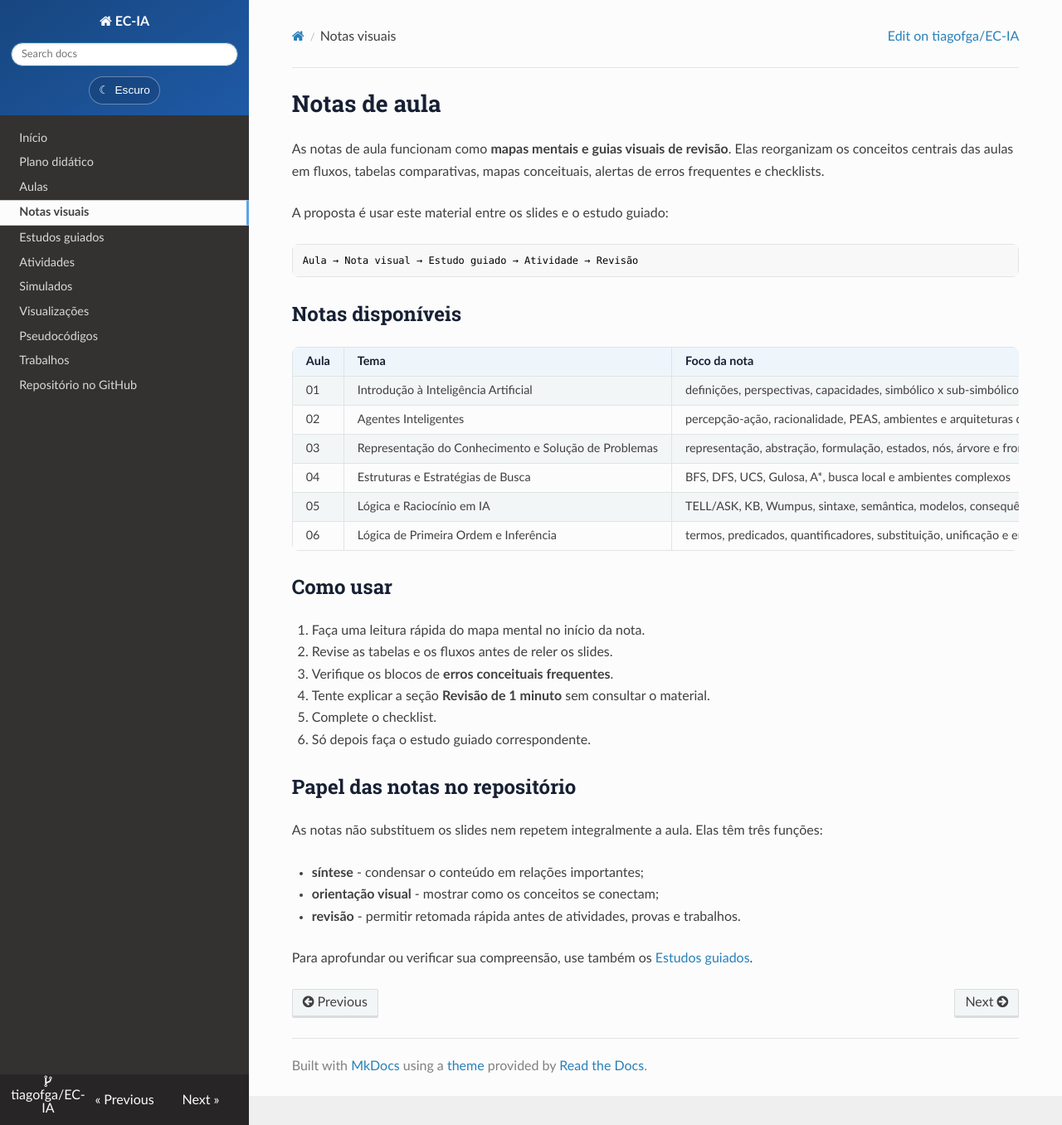
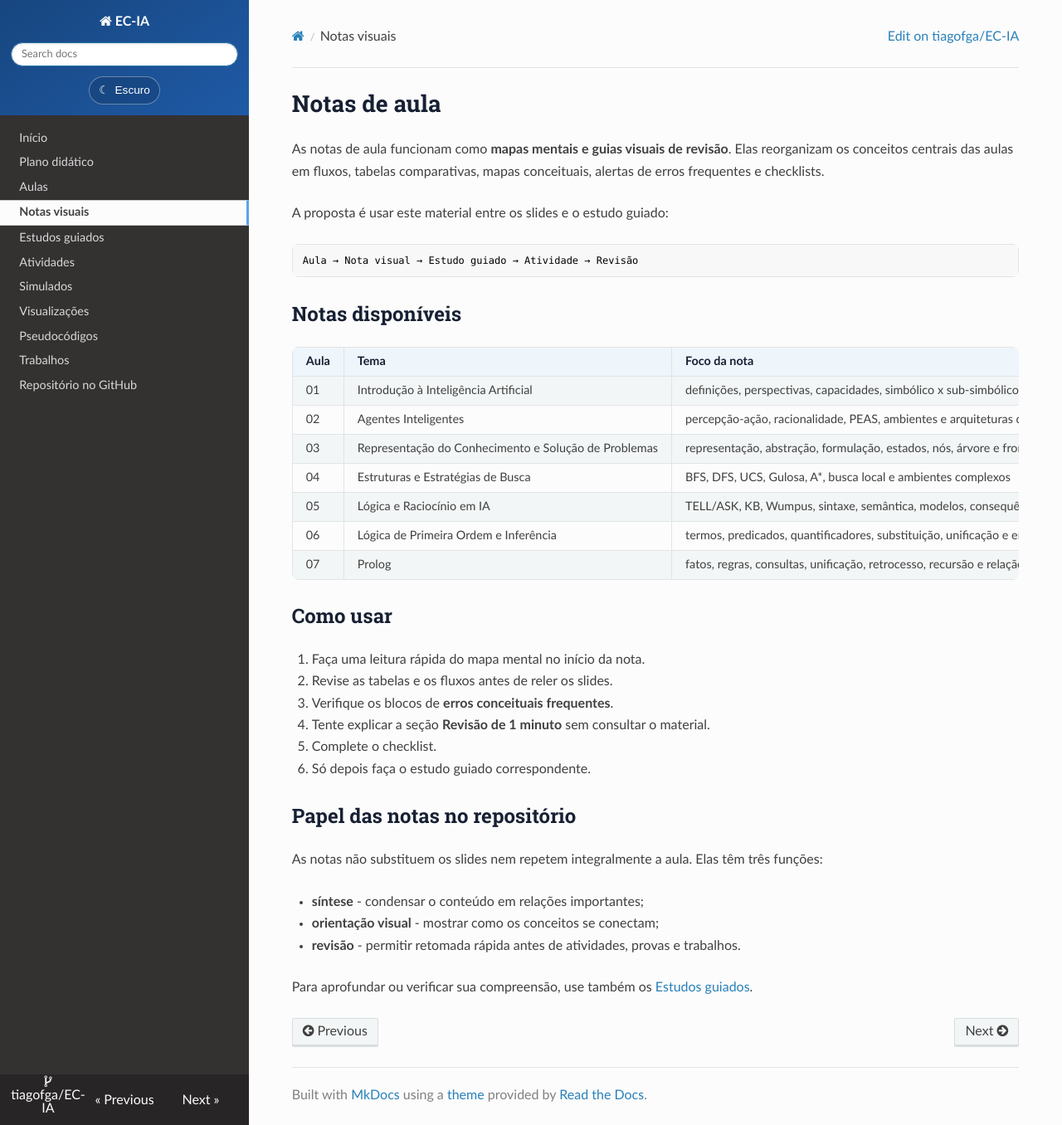
Before and after one commit to tiagofga/EC-IA, an MkDocs documentation site: the page built from docs/notas/index.md, in a window 1280 px wide and 1356 px high. Shown: the whole window at 83% size. Built offline with MkDocs 1.6.1, drawn with Linux system fonts in a browser that asks for light colours; nearby versions of some CDN libraries.

Commit message:
docs(notas): publish aula 07 note

```diff
--- a/docs/notas/index.md
+++ b/docs/notas/index.md
@@ -18,6 +18,7 @@ Aula → Nota visual → Estudo guiado → Atividade → Revisão
 | 04 | Estruturas e Estratégias de Busca | BFS, DFS, UCS, Gulosa, A*, busca local e ambientes complexos | [Abrir nota](04-busca/README.md) |
 | 05 | Lógica e Raciocínio em IA | TELL/ASK, KB, Wumpus, sintaxe, semântica, modelos, consequência lógica e resolução | [Abrir nota](05-logica/README.md) |
 | 06 | Lógica de Primeira Ordem e Inferência | termos, predicados, quantificadores, substituição, unificação e encadeamento | [Abrir nota](06-lpo-inferencia/README.md) |
+| 07 | Prolog | fatos, regras, consultas, unificação, retrocesso, recursão e relação com DFS | [Abrir nota](07-prolog/README.md) |
 
 ## Como usar
 
```
